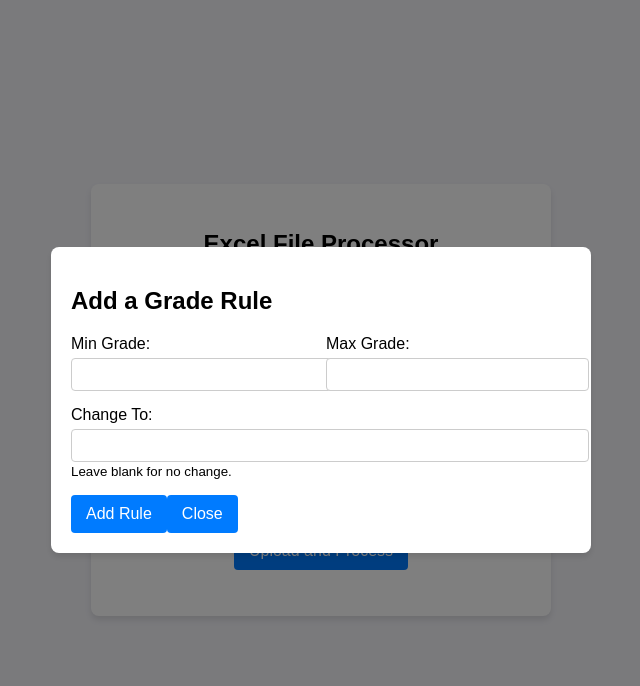
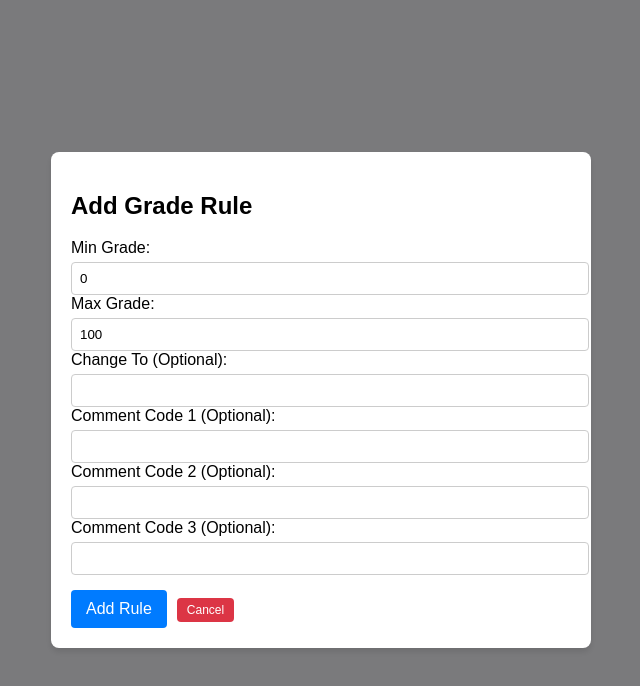
Before and after one commit to tayylorngo/egg-file-processor, a React (Create React App) app: page / in a window 1280 px wide. Both pictures are taken after a click on the button "Add Custom Grade Rule". Shown: the top 686 px of the page, without its empty margins (319-959 px from the left). Built offline with nearby package versions, Linux system fonts and the light colour scheme.

Commit message:
added comments frontend

```diff
--- a/src/components/GradeRuleList/GradeRuleList.js
+++ b/src/components/GradeRuleList/GradeRuleList.js
@@ -13,6 +13,9 @@ const GradeRuleList = ({ rules, onRemoveRule }) => {
             <tr>
               <th>Grade Range</th>
               <th>Adjusted Grade</th>
+              <th>Comment 1</th>
+              <th>Comment 2</th>
+              <th>Comment 3</th>
               <th>Actions</th>
             </tr>
           </thead>
@@ -20,9 +23,12 @@ const GradeRuleList = ({ rules, onRemoveRule }) => {
             {rules.map((rule, index) => (
               <tr key={index}>
                 <td>
-                  {rule.min} - {rule.max}
+                  {rule.minGrade} - {rule.maxGrade}
                 </td>
                 <td>{rule.changeTo}</td>
+                <td>{rule.comments[0]}</td>
+                <td>{rule.comments[1]}</td>
+                <td>{rule.comments[2]}</td>
                 <td>
                   <button
                     onClick={() => onRemoveRule(index)}
--- a/src/components/GradeRuleModal/GradeRuleModal.css
+++ b/src/components/GradeRuleModal/GradeRuleModal.css
@@ -20,6 +20,29 @@
     text-align: left;
     box-shadow: 0 4px 6px rgba(0, 0, 0, 0.1);
   }
+
+  .modal-overlay {
+    position: fixed;
+    top: 0;
+    left: 0;
+    width: 100%;
+    height: 100%;
+    background: rgba(0, 0, 0, 0.5);
+    display: flex;
+    justify-content: center;
+    align-items: center;
+}
+
+.centered-modal .modal-content {
+    background: white;
+    padding: 20px;
+    border-radius: 8px;
+    width: 500px;
+    max-width: 90%;
+    text-align: left;
+    box-shadow: 0 4px 6px rgba(0, 0, 0, 0.1);
+}
+
 
   .form-group-row {
     display: flex;
--- a/src/components/GradeRuleModal/GradeRuleModal.js
+++ b/src/components/GradeRuleModal/GradeRuleModal.js
@@ -1,91 +1,113 @@
+// Updated GradeRuleModal component to support 3 comment codes per grade range with centered modal.
 import React, { useState } from "react";
 import "./GradeRuleModal.css";
 
 const GradeRuleModal = ({ isOpen, onClose, onAddRule }) => {
-  const [newRule, setNewRule] = useState({ min: "", max: "", changeTo: "" });
+  const [minGrade, setMinGrade] = useState(0);
+  const [maxGrade, setMaxGrade] = useState(100);
+  const [changeTo, setChangeTo] = useState("");
+  const [comment1, setComment1] = useState("");
+  const [comment2, setComment2] = useState("");
+  const [comment3, setComment3] = useState("");
 
-  const handleInputChange = (e) => {
-    const { name, value } = e.target;
-
-    // Allow only numbers between 0 and 100
-    if (name === "min" || name === "max" || name === "changeTo") {
-      if (value === "" || (Number(value) >= 0 && Number(value) <= 100)) {
-        setNewRule({ ...newRule, [name]: value });
-      }
-    }
+  const handleSubmit = (e) => {
+    e.preventDefault();
+    const newRule = {
+      minGrade,
+      maxGrade,
+      changeTo: changeTo ? parseInt(changeTo) : "N/A",
+      comments: [comment1 || "N/A", comment2 || "N/A", comment3 || "N/A"],
+    };
+    onAddRule(newRule);
+    resetForm();
+    onClose();
   };
 
-  const handleAddRule = () => {
-    if (!newRule.min || !newRule.max) {
-      alert("Please fill in the Min and Max fields.");
-      return;
-    }
-
-    // Ensure min <= max
-    if (Number(newRule.min) > Number(newRule.max)) {
-      alert("Minimum grade cannot be greater than maximum grade.");
-      return;
-    }
-
-    // Treat empty "Change To" as "N/A"
-    const ruleWithDefaults = {
-      ...newRule,
-      changeTo: newRule.changeTo === "" ? "N/A" : newRule.changeTo,
-    };
-
-    onAddRule(ruleWithDefaults); // Pass the new rule back to the parent
-    setNewRule({ min: "", max: "", changeTo: "" }); // Reset the form
-    onClose(); // Close the modal
+  const resetForm = () => {
+    setMinGrade();
+    setMaxGrade();
+    setChangeTo("");
+    setComment1("");
+    setComment2("");
+    setComment3("");
   };
 
   if (!isOpen) return null;
 
   return (
-    <div className="modal">
+    <div className="modal-overlay centered-modal">
       <div className="modal-content">
-        <h2>Add a Grade Rule</h2>
-        <div className="form-group-row">
+        <h2>Add Grade Rule</h2>
+        <form onSubmit={handleSubmit}>
           <div className="form-group">
             <label>Min Grade:</label>
             <input
               type="number"
-              name="min"
-              value={newRule.min}
-              onChange={handleInputChange}
+              value={minGrade}
               min="0"
               max="100"
+              onChange={(e) => setMinGrade(parseInt(e.target.value))}
+              required
             />
           </div>
+
           <div className="form-group">
             <label>Max Grade:</label>
             <input
               type="number"
-              name="max"
-              value={newRule.max}
-              onChange={handleInputChange}
+              value={maxGrade}
               min="0"
               max="100"
+              onChange={(e) => setMaxGrade(parseInt(e.target.value))}
+              required
             />
           </div>
-        </div>
+
           <div className="form-group">
-          <label>Change To:</label>
+            <label>Change To (Optional):</label>
             <input
               type="number"
-            name="changeTo"
-            value={newRule.changeTo}
-            onChange={handleInputChange}
+              value={changeTo}
               min="0"
               max="100"
+              onChange={(e) => setChangeTo(e.target.value)}
             />
-          <small>Leave blank for no change.</small>
           </div>
-        <button onClick={handleAddRule} className="btn">
+
+          <div className="form-group">
+            <label>Comment Code 1 (Optional):</label>
+            <input
+              type="text"
+              value={comment1}
+              onChange={(e) => setComment1(e.target.value)}
+            />
+          </div>
+
+          <div className="form-group">
+            <label>Comment Code 2 (Optional):</label>
+            <input
+              type="text"
+              value={comment2}
+              onChange={(e) => setComment2(e.target.value)}
+            />
+          </div>
+
+          <div className="form-group">
+            <label>Comment Code 3 (Optional):</label>
+            <input
+              type="text"
+              value={comment3}
+              onChange={(e) => setComment3(e.target.value)}
+            />
+          </div>
+
+          <button type="submit" className="btn">
             Add Rule
           </button>
-        <button onClick={onClose} className="btn">
-          Close
+          <button type="button" className="btn btn-small" onClick={onClose}>
+            Cancel
           </button>
+        </form>
       </div>
     </div>
   );
```
Also changed, not shown: 2 other files (tests, documents, lock files or other folders). Lines whose indentation alone changed are shown as unchanged.
